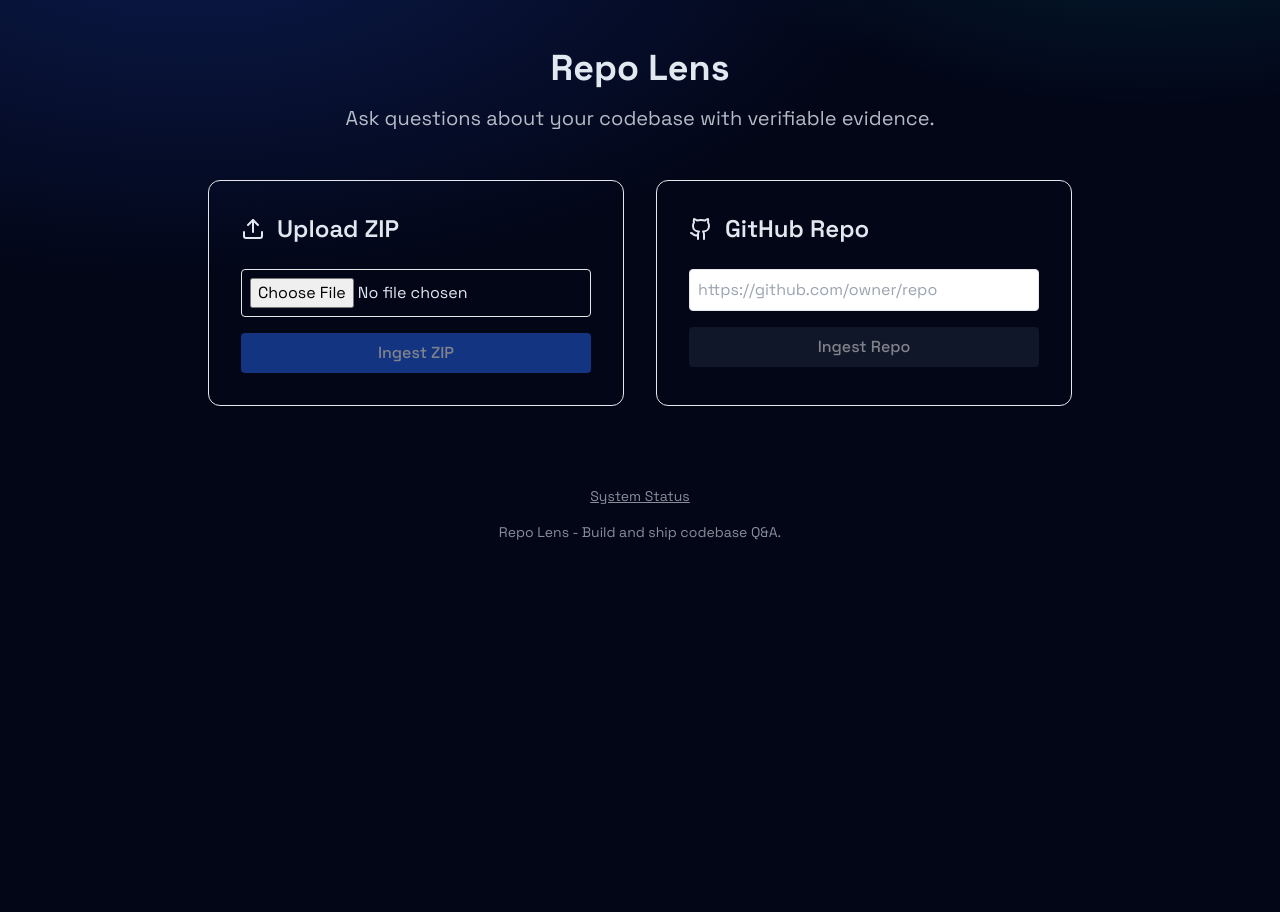
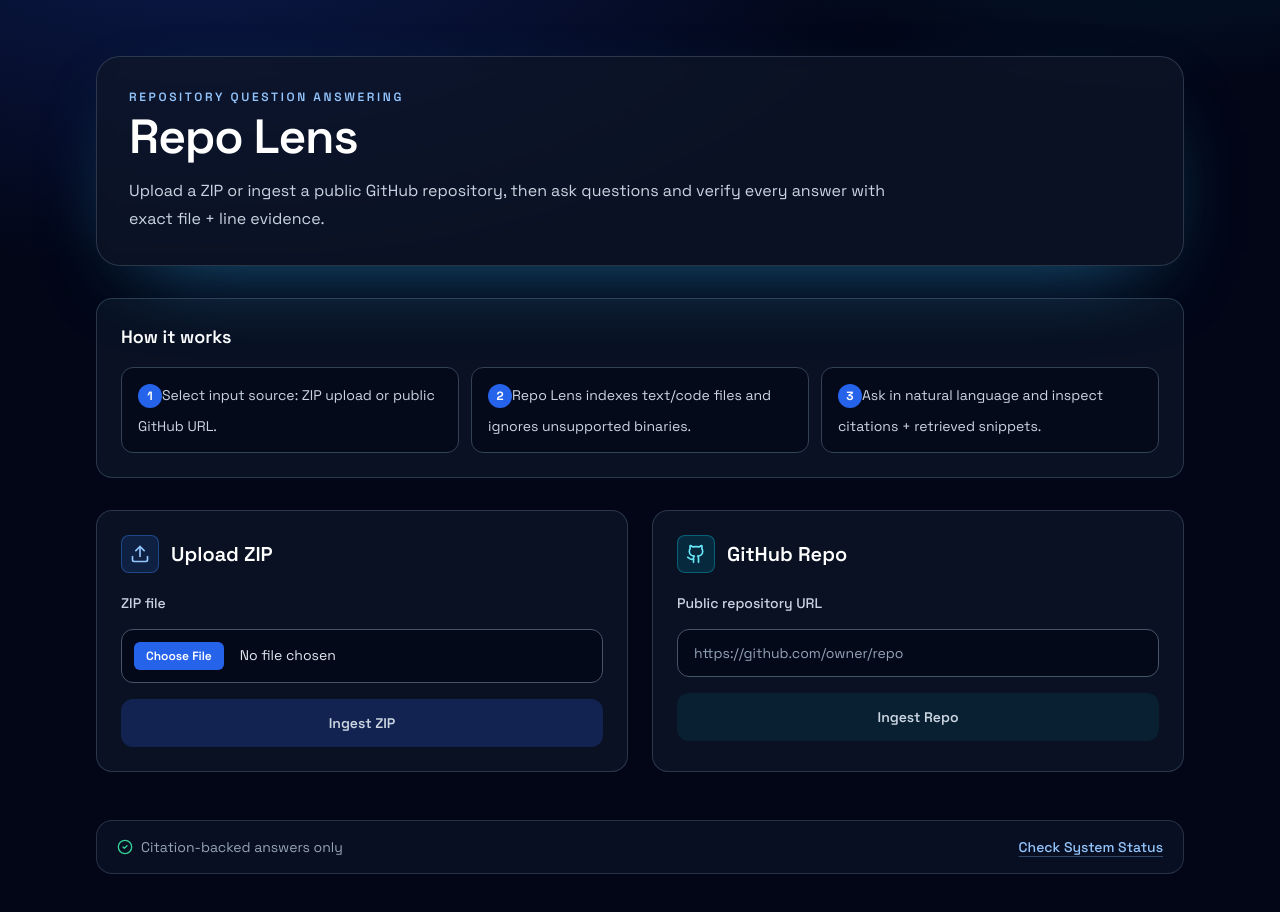
Before and after one commit to bhaktofmahakal/repo-lens, a Next.js app: page / in a window 1280 px wide. Shown: the top 912 px of the page. Before the commit the page ends 800 px from the top, so only its background shows below. Built offline with nearby package versions, Linux system fonts and the light colour scheme.

Commit message:
Refine home ui

```diff
--- a/src/app/page.tsx
+++ b/src/app/page.tsx
@@ -1,9 +1,8 @@
-/* utsav */
 "use client";
 
 import { useState } from "react";
 import { useRouter } from "next/navigation";
-import { Upload, Github, Loader2 } from "lucide-react";
+import { CheckCircle2, Github, Loader2, Upload } from "lucide-react";
 
 export default function Home() {
   const [zipFile, setZipFile] = useState<File | null>(null);
@@ -29,7 +28,6 @@
 
       const data = await response.json();
       if (!response.ok) throw new Error(data.error || "Failed to upload ZIP");
-
       router.push(`/ask?sourceId=${data.sourceId}`);
     } catch (err: any) {
       setError(err.message);
@@ -40,7 +38,7 @@
 
   const handleGithubIngest = async (e: React.FormEvent) => {
     e.preventDefault();
-    if (!githubUrl) return;
+    if (!githubUrl.trim()) return;
 
     setLoading(true);
     setError(null);
@@ -49,12 +47,11 @@
       const response = await fetch("/api/ingest/github", {
         method: "POST",
         headers: { "Content-Type": "application/json" },
-        body: JSON.stringify({ url: githubUrl }),
+        body: JSON.stringify({ url: githubUrl.trim() }),
       });
 
       const data = await response.json();
       if (!response.ok) throw new Error(data.error || "Failed to ingest GitHub repo");
-
       router.push(`/ask?sourceId=${data.sourceId}`);
     } catch (err: any) {
       setError(err.message);
@@ -64,74 +61,104 @@
   };
 
   return (
-    <div className="max-w-4xl mx-auto px-4 py-12">
-      <header className="mb-12 text-center">
-        <h1 className="text-4xl font-bold mb-4">Repo Lens</h1>
-        <p className="text-xl opacity-80">Ask questions about your codebase with verifiable evidence.</p>
+    <div className="mx-auto w-full max-w-[1120px] px-4 py-10 md:py-14">
+      <header className="mb-8 rounded-3xl border border-slate-700/80 bg-slate-900/70 p-8 shadow-[0_30px_90px_-45px_rgba(56,189,248,0.65)] backdrop-blur">
+        <p className="mb-2 text-xs font-semibold uppercase tracking-[0.22em] text-blue-300">Repository Question Answering</p>
+        <h1 className="text-4xl font-semibold tracking-tight text-white md:text-5xl">Repo Lens</h1>
+        <p className="mt-4 max-w-3xl text-base leading-7 text-slate-300">
+          Upload a ZIP or ingest a public GitHub repository, then ask questions and verify every answer with exact file + line evidence.
+        </p>
       </header>
 
-      <div className="grid md:grid-cols-2 gap-8">
-        {/* ZIP Upload */}
-        <section className="p-8 border rounded-xl shadow-sm">
-          <div className="mb-6 flex items-center gap-3">
-            <Upload className="w-6 h-6" />
-            <h2 className="text-2xl font-semibold">Upload ZIP</h2>
+      <section className="mb-8 rounded-2xl border border-slate-700/80 bg-slate-900/65 p-6">
+        <h2 className="mb-4 text-lg font-semibold text-white">How it works</h2>
+        <ol className="grid gap-3 text-sm text-slate-300 md:grid-cols-3">
+          <li className="rounded-xl border border-slate-700 bg-slate-950/60 p-4">
+            <span className="mb-2 inline-flex h-6 w-6 items-center justify-center rounded-full bg-blue-600 text-xs font-bold text-white">1</span>
+            Select input source: ZIP upload or public GitHub URL.
+          </li>
+          <li className="rounded-xl border border-slate-700 bg-slate-950/60 p-4">
+            <span className="mb-2 inline-flex h-6 w-6 items-center justify-center rounded-full bg-blue-600 text-xs font-bold text-white">2</span>
+            Repo Lens indexes text/code files and ignores unsupported binaries.
+          </li>
+          <li className="rounded-xl border border-slate-700 bg-slate-950/60 p-4">
+            <span className="mb-2 inline-flex h-6 w-6 items-center justify-center rounded-full bg-blue-600 text-xs font-bold text-white">3</span>
+            Ask in natural language and inspect citations + retrieved snippets.
+          </li>
+        </ol>
+      </section>
+
+      <div className="grid gap-6 lg:grid-cols-2">
+        <section className="rounded-2xl border border-slate-700/80 bg-slate-900/65 p-6">
+          <div className="mb-5 flex items-center gap-3">
+            <div className="rounded-lg border border-blue-500/40 bg-blue-500/15 p-2 text-blue-300">
+              <Upload className="h-5 w-5" />
+            </div>
+            <h2 className="text-xl font-semibold text-white">Upload ZIP</h2>
           </div>
-          <form onSubmit={handleZipUpload}>
+          <form onSubmit={handleZipUpload} className="space-y-4">
+            <label htmlFor="zip-input" className="block text-sm font-medium text-slate-300">
+              ZIP file
+            </label>
             <input
+              id="zip-input"
               type="file"
               accept=".zip"
               onChange={(e) => setZipFile(e.target.files?.[0] || null)}
-              className="w-full p-2 mb-4 border rounded"
+              className="block w-full rounded-xl border border-slate-600 bg-slate-950/70 px-3 py-3 text-sm text-slate-200 file:mr-4 file:rounded-md file:border-0 file:bg-blue-600 file:px-3 file:py-1.5 file:text-xs file:font-semibold file:text-white hover:file:bg-blue-500"
             />
             <button
               type="submit"
               disabled={loading || !zipFile}
-              className="w-full py-2 bg-blue-600 text-white rounded font-medium disabled:opacity-50 flex items-center justify-center gap-2"
+              className="inline-flex h-12 w-full items-center justify-center gap-2 rounded-xl bg-blue-600 px-4 text-sm font-semibold text-white transition-colors hover:bg-blue-500 disabled:cursor-not-allowed disabled:bg-blue-900/45 disabled:text-slate-300"
             >
-              {loading && <Loader2 className="animate-spin" />}
+              {loading ? <Loader2 className="h-4 w-4 animate-spin" /> : null}
               Ingest ZIP
             </button>
           </form>
         </section>
 
-        {/* GitHub Ingest */}
-        <section className="p-8 border rounded-xl shadow-sm">
-          <div className="mb-6 flex items-center gap-3">
-            <Github className="w-6 h-6" />
-            <h2 className="text-2xl font-semibold">GitHub Repo</h2>
+        <section className="rounded-2xl border border-slate-700/80 bg-slate-900/65 p-6">
+          <div className="mb-5 flex items-center gap-3">
+            <div className="rounded-lg border border-cyan-500/40 bg-cyan-500/15 p-2 text-cyan-300">
+              <Github className="h-5 w-5" />
+            </div>
+            <h2 className="text-xl font-semibold text-white">GitHub Repo</h2>
           </div>
-          <form onSubmit={handleGithubIngest}>
+          <form onSubmit={handleGithubIngest} className="space-y-4">
+            <label htmlFor="github-url" className="block text-sm font-medium text-slate-300">
+              Public repository URL
+            </label>
             <input
-              type="text"
+              id="github-url"
+              type="url"
               placeholder="https://github.com/owner/repo"
               value={githubUrl}
               onChange={(e) => setGithubUrl(e.target.value)}
-              className="w-full p-2 mb-4 border rounded"
+              className="h-12 w-full rounded-xl border border-slate-600 bg-slate-950/70 px-4 text-sm text-slate-100 placeholder:text-slate-400 focus:border-cyan-400 focus:outline-none focus:ring-2 focus:ring-cyan-500/25"
             />
             <button
               type="submit"
-              disabled={loading || !githubUrl}
-              className="w-full py-2 bg-slate-800 text-white rounded font-medium disabled:opacity-50 flex items-center justify-center gap-2"
+              disabled={loading || !githubUrl.trim()}
+              className="inline-flex h-12 w-full items-center justify-center gap-2 rounded-xl bg-cyan-700 px-4 text-sm font-semibold text-white transition-colors hover:bg-cyan-600 disabled:cursor-not-allowed disabled:bg-cyan-950/45 disabled:text-slate-300"
             >
-              {loading && <Loader2 className="animate-spin" />}
+              {loading ? <Loader2 className="h-4 w-4 animate-spin" /> : null}
               Ingest Repo
             </button>
           </form>
         </section>
       </div>
 
-      {error && (
-        <div className="mt-8 p-4 bg-red-100 border border-red-400 text-red-700 rounded">
-          {error}
+      {error ? <div className="mt-6 rounded-xl border border-red-500/40 bg-red-900/20 p-4 text-sm text-red-200">{error}</div> : null}
+
+      <footer className="mt-12 flex flex-wrap items-center justify-between gap-3 rounded-2xl border border-slate-700/70 bg-slate-900/60 px-5 py-4 text-sm text-slate-400">
+        <div className="flex items-center gap-2">
+          <CheckCircle2 className="h-4 w-4 text-emerald-400" />
+          Citation-backed answers only
         </div>
-      )}
-
-      <footer className="mt-20 text-center text-sm opacity-60 flex flex-col gap-4">
-        <div className="flex justify-center gap-8">
-            <a href="/status" className="underline hover:opacity-80">System Status</a>
-        </div>
-        <p>Repo Lens - Build and ship codebase Q&A.</p>
+        <a href="/status" className="font-medium text-blue-300 underline decoration-blue-300/30 underline-offset-4 hover:text-blue-200">
+          Check System Status
+        </a>
       </footer>
     </div>
   );
```
